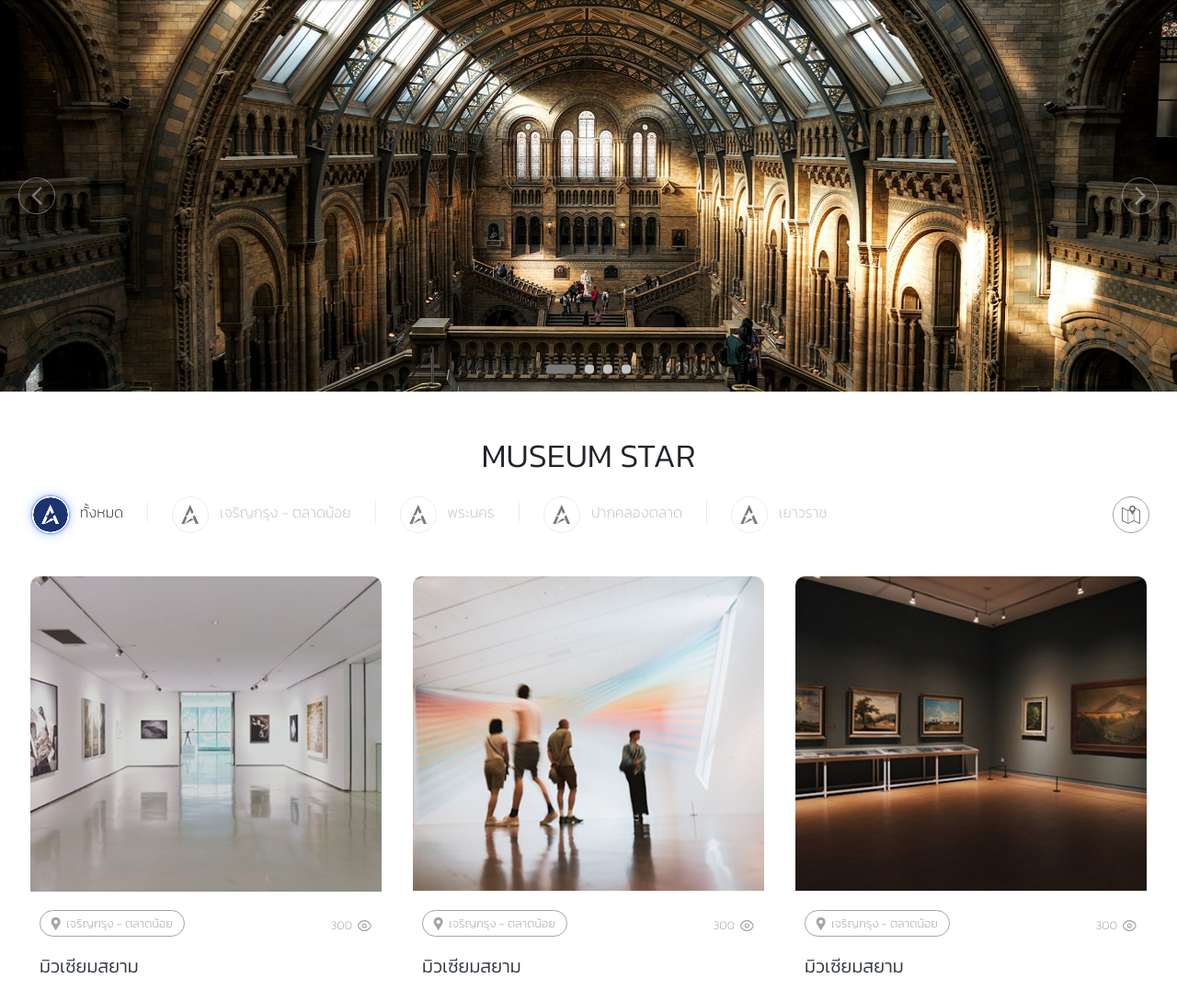
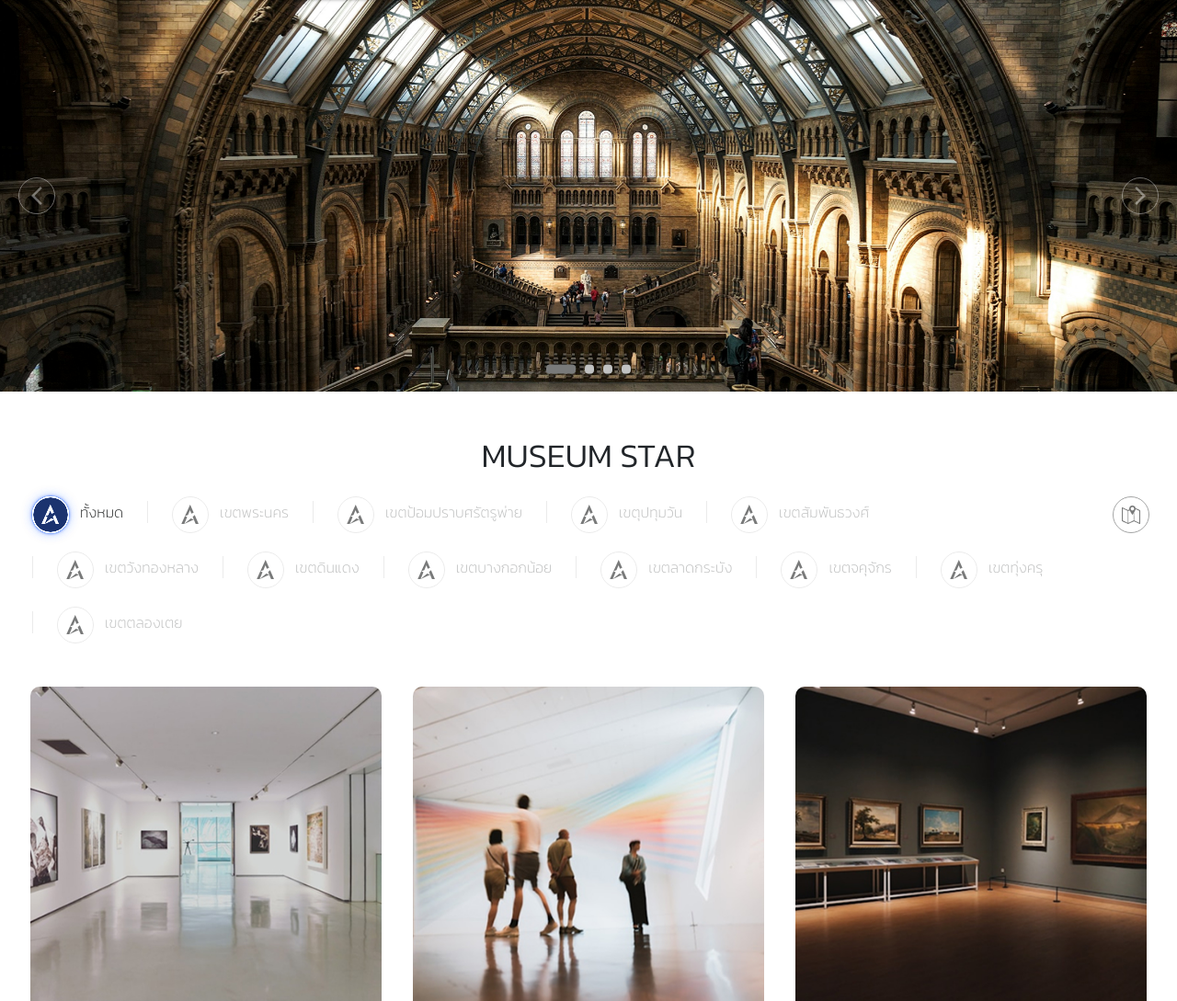
Before and after one commit to johnyagithub/museumstar, a PHP site: page / in a window 1280 px wide. Shown: the part 87-1176 px from the top of the page at 92% size. Run offline with PHP 8.4, Linux system fonts and the light colour scheme.

Commit message:
add menu

```diff
--- a/index.php
+++ b/index.php
@@ -43,21 +43,18 @@
           </div>
           <div class="col-md">
             <ul class="--tab" data-aos="fade">
-              <li class="active">
-                <a href="#">ทั้งหมด</a>
-              </li>
-              <li>
-                <a href="#">เจริญกรุง - ตลาดน้อย</a>
-              </li>
-              <li>
-                <a href="#">พระนคร</a>
-              </li>
-              <li>
-                <a href="#">ปากคลองตลาด</a>
-              </li>
-              <li>
-                <a href="#">เยาวราช</a>
-              </li>
+              <li class="active"><a href="#">ทั้งหมด</a></li>
+              <li><a href="#">เขตพระนคร</a></li>
+              <li><a href="#">เขตป้อมปราบศรัตรูพ่าย</a></li>
+              <li><a href="#">เขตุปทุมวัน</a></li>
+              <li><a href="#">เขตสัมพันธวงศ์</a></li>
+              <li><a href="#">เขตวังทองหลาง</a></li>
+              <li><a href="#">เขตดินแดง</a></li>
+              <li><a href="#">เขตบางกอกน้อย</a></li>
+              <li><a href="#">เขตลาดกระบัง</a></li>
+              <li><a href="#">เขตจคุจักร</a></li>
+              <li><a href="#">เขตทุ่งครุ</a></li>
+              <li><a href="#">เขตตลองเตย</a></li>
             </ul>
           </div>
           <a href="map.php" class="link-map" data-aos="fade">
```
Lines whose indentation alone changed are shown as unchanged.
